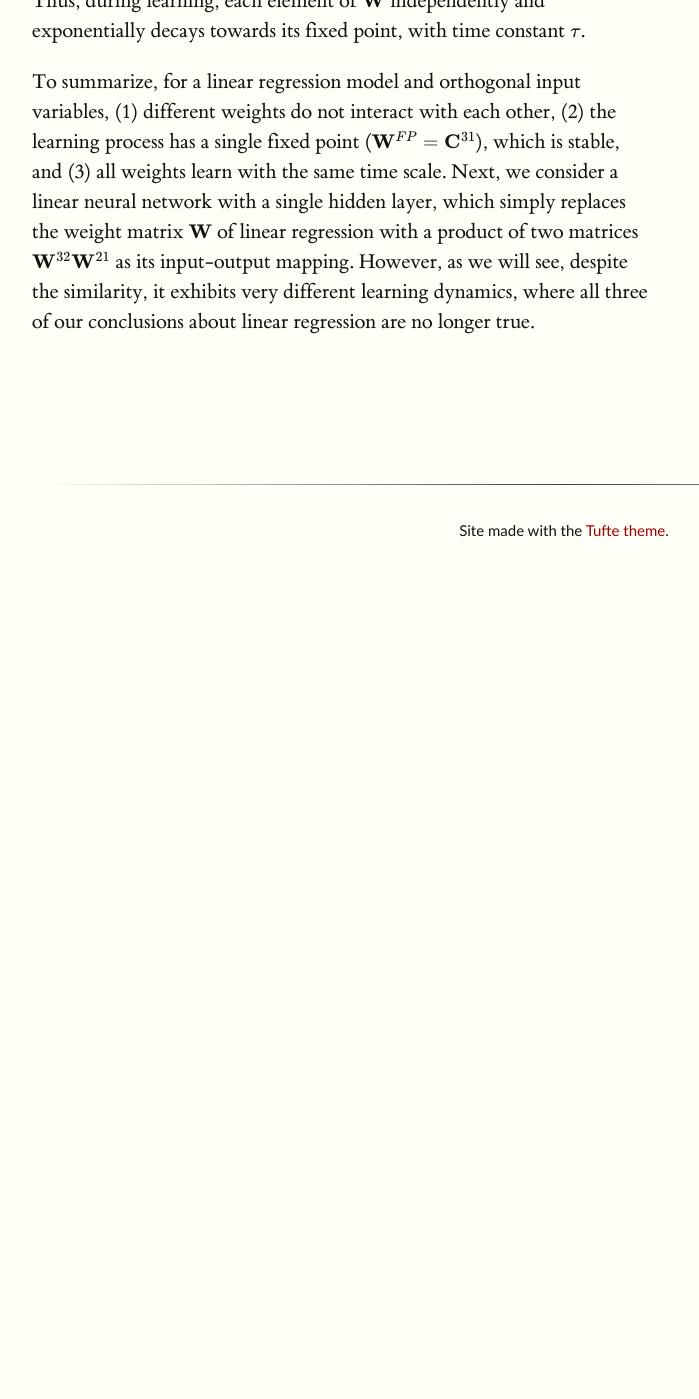
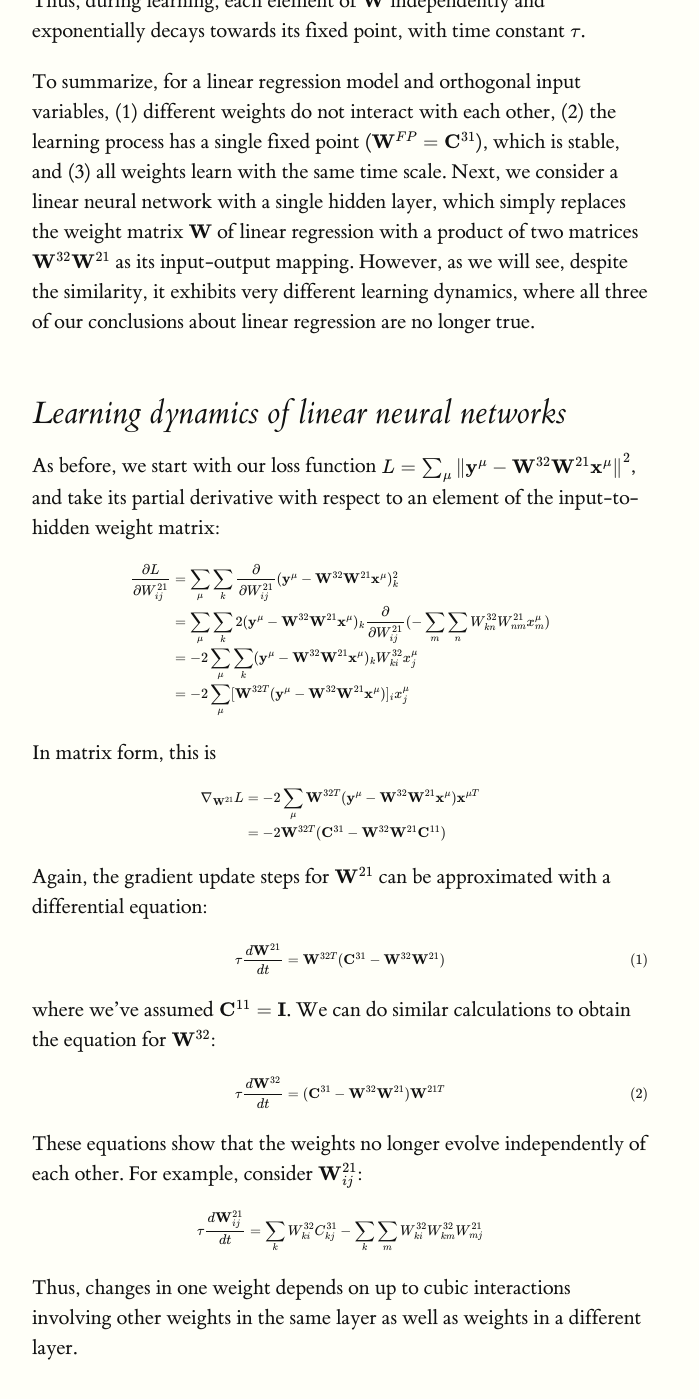
Before and after one commit to mlcncontact/mlcncontact.github.io, a Jekyll site: the page built from _posts/2023-09-03-learning-in-linear-nn.md, in a window 1280 px wide and 1400 px high, scrolled down 2272 px. Shown: the whole window, without its empty margins (128-827 px from the left). Built offline with Jekyll 4.4.1, drawn with Linux system fonts in a browser that asks for light colours; formulas are drawn with MathJax 3; before the commit the page ends 2826 px from its top, so only the background shows below that.

Commit message:
Gradient descent equations

```diff
--- a/_posts/2023-09-03-learning-in-linear-nn.md
+++ b/_posts/2023-09-03-learning-in-linear-nn.md
@@ -82,3 +82,67 @@ $$
 Thus, during learning, each element of $$\mathbf{W}$$ independently and exponentially decays towards its fixed point, with time constant $$\tau$$.
 
 To summarize, for a linear regression model and orthogonal input variables, (1) different weights do not interact with each other, (2) the learning process has a single fixed point ($$\mathbf{W}^{FP} = \mathbf{C}^{31}$$), which is stable, and (3) all weights learn with the same time scale. Next, we consider a linear neural network with a single hidden layer, which simply replaces the weight matrix $$\mathbf{W}$$ of linear regression with a product of two matrices $$\mathbf{W}^{32} \mathbf{W}^{21}$$ as its input-output mapping. However, as we will see, despite the similarity, it exhibits very different learning dynamics, where all three of our conclusions about linear regression are no longer true.
+
+## Learning dynamics of linear neural networks
+
+As before, we start with our loss function $$L = \sum_{\mu} {\| \mathbf{y}^{\mu} - \mathbf{W}^{32} \mathbf{W}^{21} \mathbf{x}^{\mu} \|}^2 $$, and take its partial derivative with respect to an element of the input-to-hidden weight matrix:
+
+$$
+\begin{equation}
+\begin{split}
+
+\frac{\partial L}{\partial W_{ij}^{21}} & = \sum_{\mu} \sum_{k} \frac{\partial}{\partial W_{ij}^{21}} (\mathbf{y}^{\mu} - \mathbf{W}^{32} \mathbf{W}^{21} \mathbf{x}^{\mu})_k^2 \\
+& = \sum_{\mu} \sum_{k} 2(\mathbf{y}^{\mu} - \mathbf{W}^{32} \mathbf{W}^{21} \mathbf{x}^{\mu})_k \frac{\partial}{\partial W_{ij}^{21}} (- \sum_{m} \sum_{n} W_{kn}^{32} W_{nm}^{21} x_m^{\mu}) \\
+& = -2 \sum_{\mu} \sum_{k} (\mathbf{y}^{\mu} - \mathbf{W}^{32} \mathbf{W}^{21} \mathbf{x}^{\mu})_k W_{ki}^{32} x_j^{\mu} \\
+& = -2 \sum_{\mu} [\mathbf{W}^{32T} (\mathbf{y}^{\mu} - \mathbf{W}^{32} \mathbf{W}^{21} \mathbf{x}^{\mu})]_i x_j^{\mu}
+
+\end{split}
+\end{equation}
+$$
+
+In matrix form, this is
+
+$$
+\begin{equation}
+\begin{split}
+
+\nabla_{\mathbf{W}^{21}} L & = -2 \sum_{\mu} \mathbf{W}^{32T} (\mathbf{y}^{\mu} - \mathbf{W}^{32} \mathbf{W}^{21} \mathbf{x}^{\mu}) \mathbf{x}^{\mu T} \\
+& = -2 \mathbf{W}^{32T} (\mathbf{C}^{31} - \mathbf{W}^{32} \mathbf{W}^{21} \mathbf{C}^{11})
+
+\end{split}
+\end{equation}
+$$
+
+Again, the gradient update steps for $$\mathbf{W}^{21}$$ can be approximated with a differential equation:
+
+$$
+\begin{equation}
+\tag{1}
+
+\tau \frac{d \mathbf{W}^{21}}{dt} = \mathbf{W}^{32T} (\mathbf{C}^{31} - \mathbf{W}^{32} \mathbf{W}^{21})
+
+\end{equation}
+$$
+
+where we've assumed $$\mathbf{C}^{11} = \mathbf{I}$$. We can do similar calculations to obtain the equation for $$\mathbf{W}^{32}$$:
+
+$$
+\begin{equation}
+\tag{2}
+
+\tau \frac{d \mathbf{W}^{32}}{dt} = (\mathbf{C}^{31} - \mathbf{W}^{32} \mathbf{W}^{21}) \mathbf{W}^{21T}
+
+\end{equation}
+$$
+
+These equations show that the weights no longer evolve independently of each other. For example, consider $$\mathbf{W}_{ij}^{21}$$:
+
+$$
+\begin{equation}
+
+\tau \frac{d \mathbf{W}_{ij}^{21}}{dt} = \sum_{k} W^{32}_{ki} C^{31}_{kj} - \sum_{k} \sum_{m} W^{32}_{ki} W^{32}_{km} W^{21}_{mj}
+
+\end{equation}
+$$
+
+Thus, changes in one weight depends on up to cubic interactions involving other weights in the same layer as well as weights in a different layer.
```
